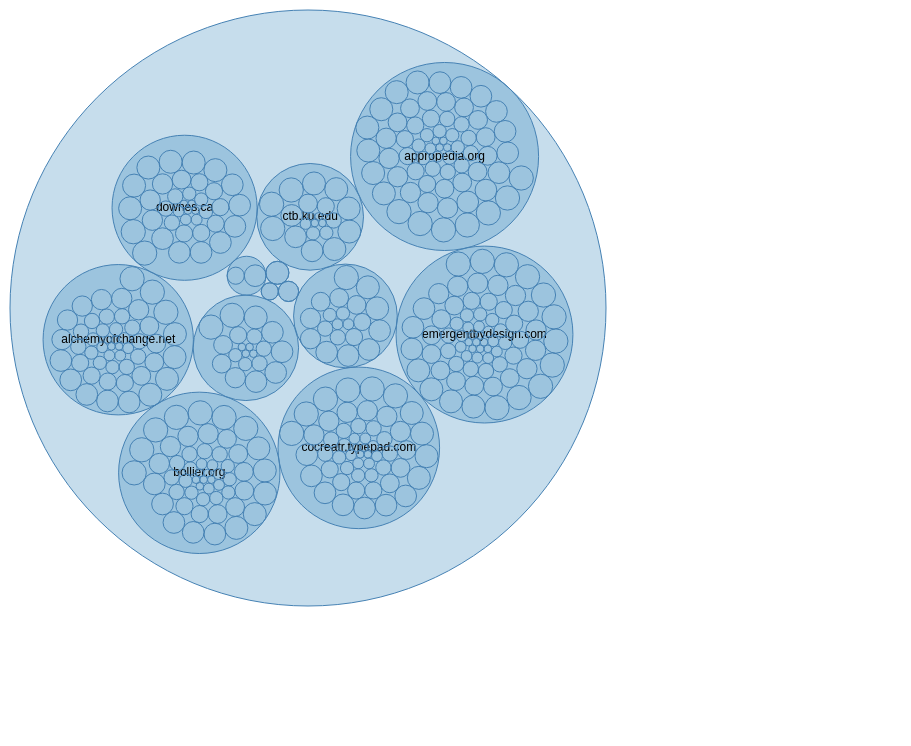
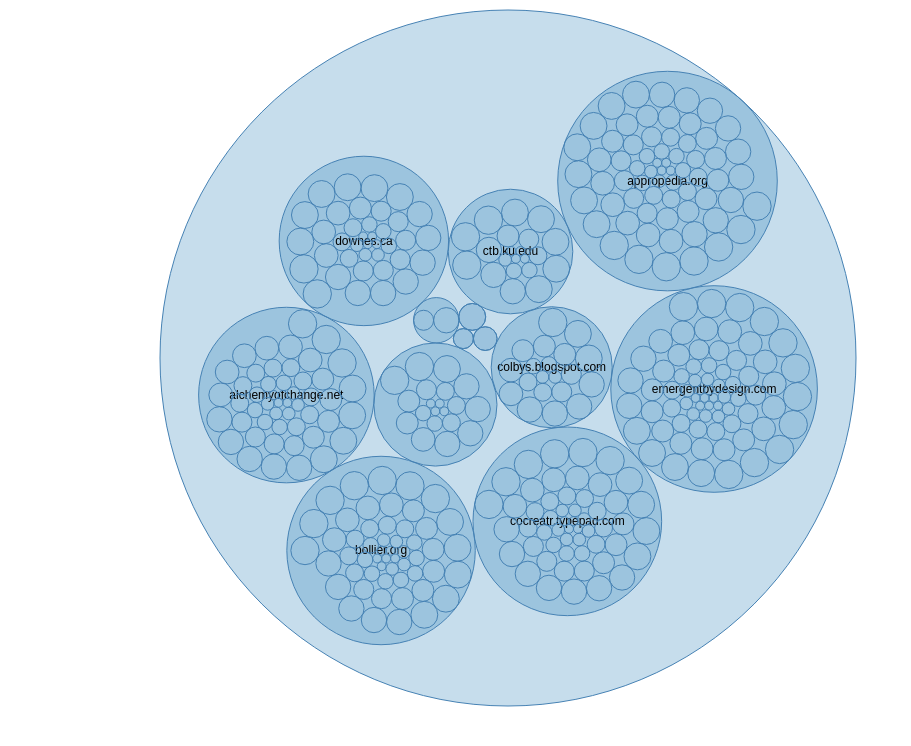
Before and after one commit to harlantwood/nodenav, a website: page index.html in a window 1280 px wide. Shown: the whole page, without its empty margins (0-911 px from the left). Drawn offline with nearby package versions, Linux system fonts and the light colour scheme.

Commit message:
Upgrade circle packing layout to main "app"

```diff
--- a/circle-packing.js
+++ b/app.js
@@ -6,10 +6,11 @@
 
   root.collections_viz = function(json_path) {
     return d3.json(json_path, function(data) {
-      var format, height, node, pack, vis, width;
+      var format, height, node, pack, vis, viz_data, width;
 
-      width = 600;
-      height = 600;
+      viz_data = node_trees_to_d3(data);
+      width = 1000;
+      height = 700;
       format = d3.format(",d");
       pack = d3.layout.pack().size([width - 4, height - 4]).value(function(d) {
         return d.size;
@@ -48,4 +49,8 @@
     });
   };
 
+  root.node_trees_to_d3 = function(node_trees) {
+    return null;
+  };
+
 }).call(this);
--- a/index.html
+++ b/index.html
@@ -7,7 +7,7 @@
   <body>
     <div id="viz-collections"></div>
     <script src="http://d3js.org/d3.v3.min.js"></script>
-    <script type="text/javascript" src="circle-packing.js"></script>
+    <script type="text/javascript" src="app.js"></script>
     <script>
       collections_viz('collections.json');
     </script>
```
Also changed, not shown: app.coffee (renamed from circle-packing.coffee, +6 -2 lines).
